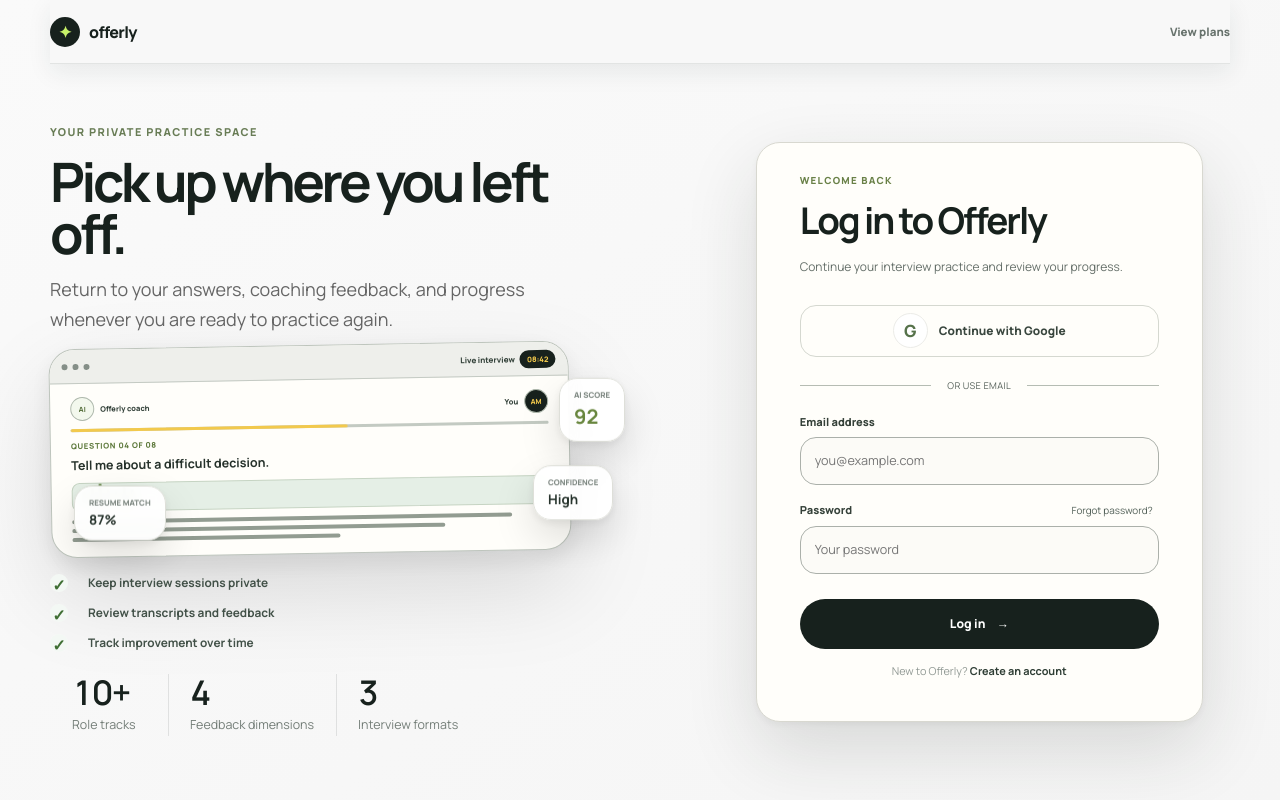
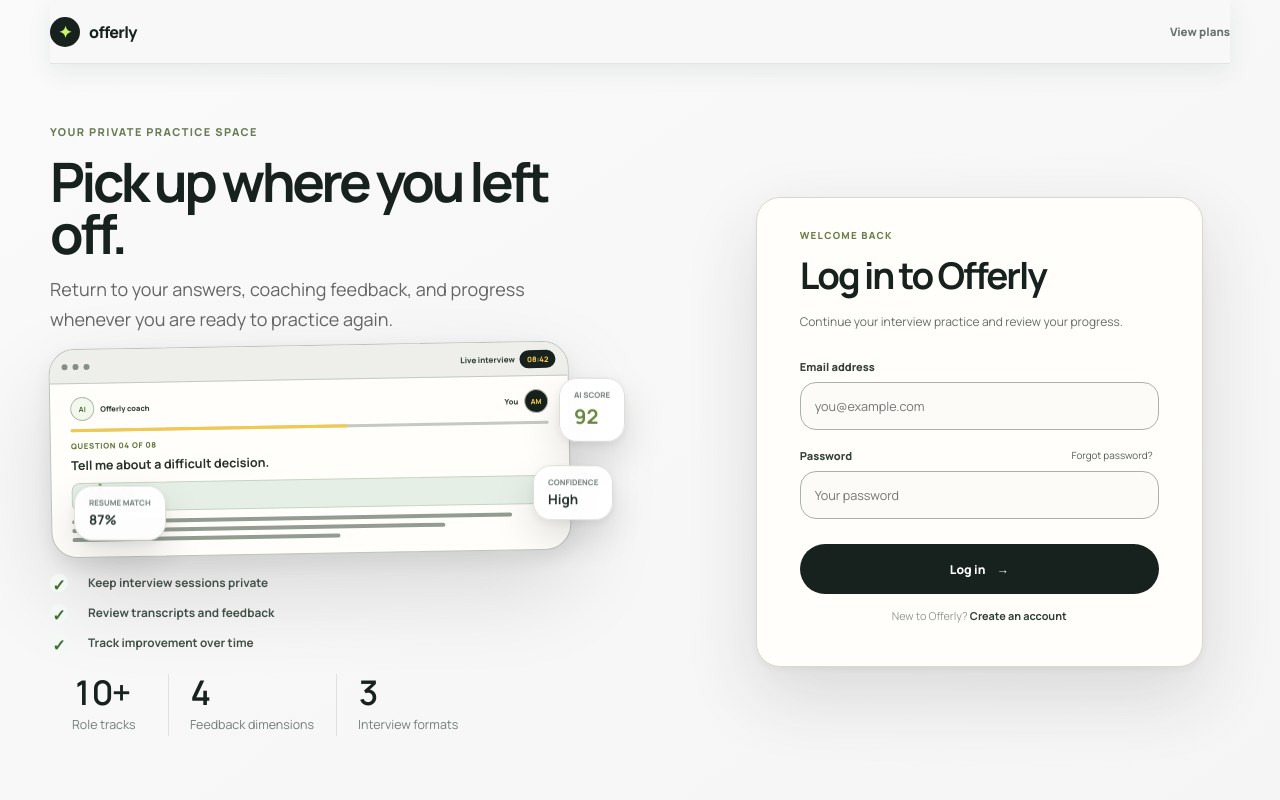
Before and after one commit to jivanspjivan/Ai-Interview-Plattform-Offerly, a Next.js app: page /login in a window 1280 px wide. Built offline with nearby package versions, Linux system fonts and the light colour scheme; no server answers.

Commit message:
fix: hide disabled Google authentication

```diff
--- a/src/components/auth-form.tsx
+++ b/src/components/auth-form.tsx
@@ -48,6 +48,8 @@ export function AuthForm({ mode, initialMessage = "" }: AuthFormProps) {
   );
   const [isLoading, setIsLoading] = useState(false);
   const isRegister = mode === "register";
+  const googleAuthEnabled =
+    process.env.NEXT_PUBLIC_GOOGLE_AUTH_ENABLED === "true";
 
   async function handleSubmit(event: FormEvent<HTMLFormElement>) {
     event.preventDefault();
@@ -137,6 +139,8 @@ export function AuthForm({ mode, initialMessage = "" }: AuthFormProps) {
         </span>
       </div>
 
+      {googleAuthEnabled && (
+        <>
           <button
             className={styles.googleButton}
             type="button"
@@ -150,6 +154,8 @@ export function AuthForm({ mode, initialMessage = "" }: AuthFormProps) {
           <div className={styles.divider}>
             <span>or use email</span>
           </div>
+        </>
+      )}
 
       {isRegister && (
         <div className={styles.field}>
```
Also changed, not shown: 1 other file (tests, documents, lock files or other folders). Lines whose indentation alone changed are shown as unchanged.
